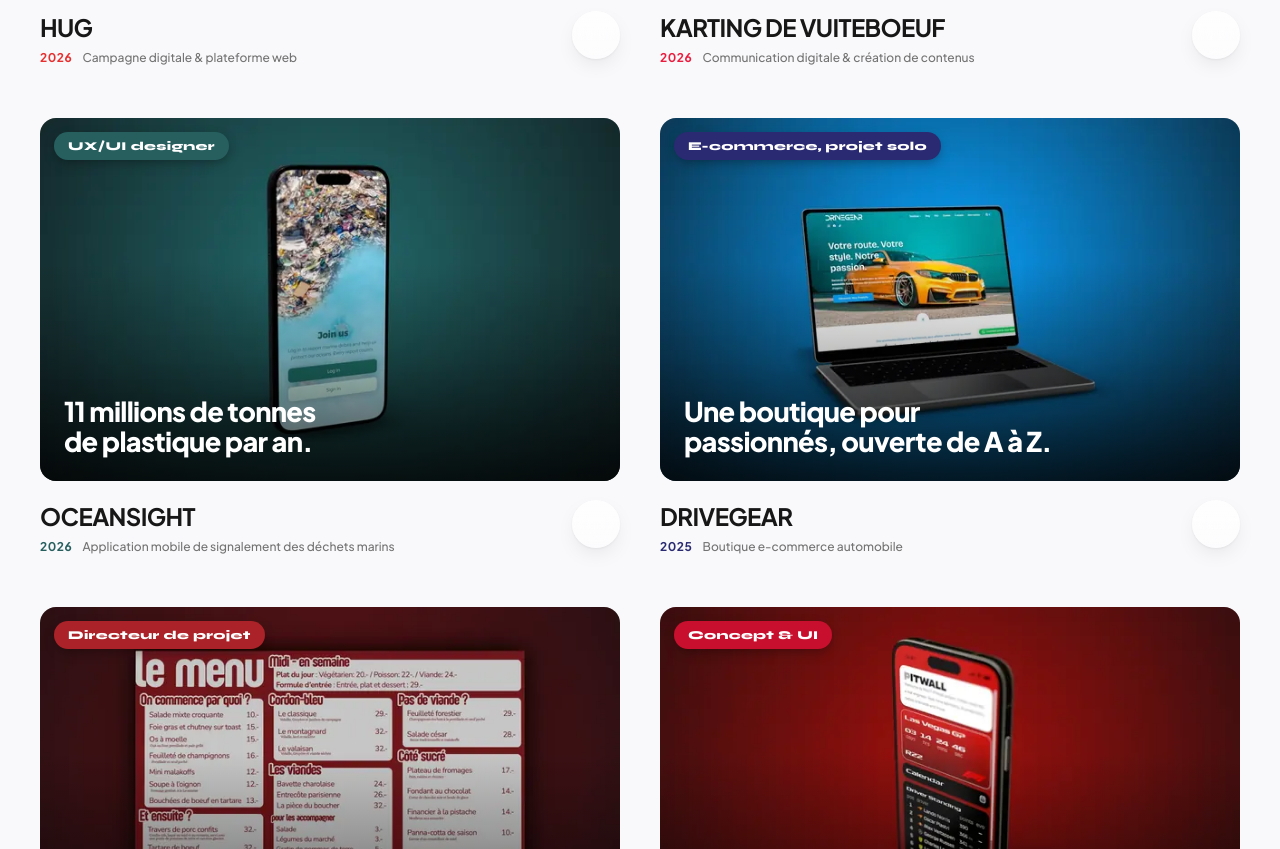
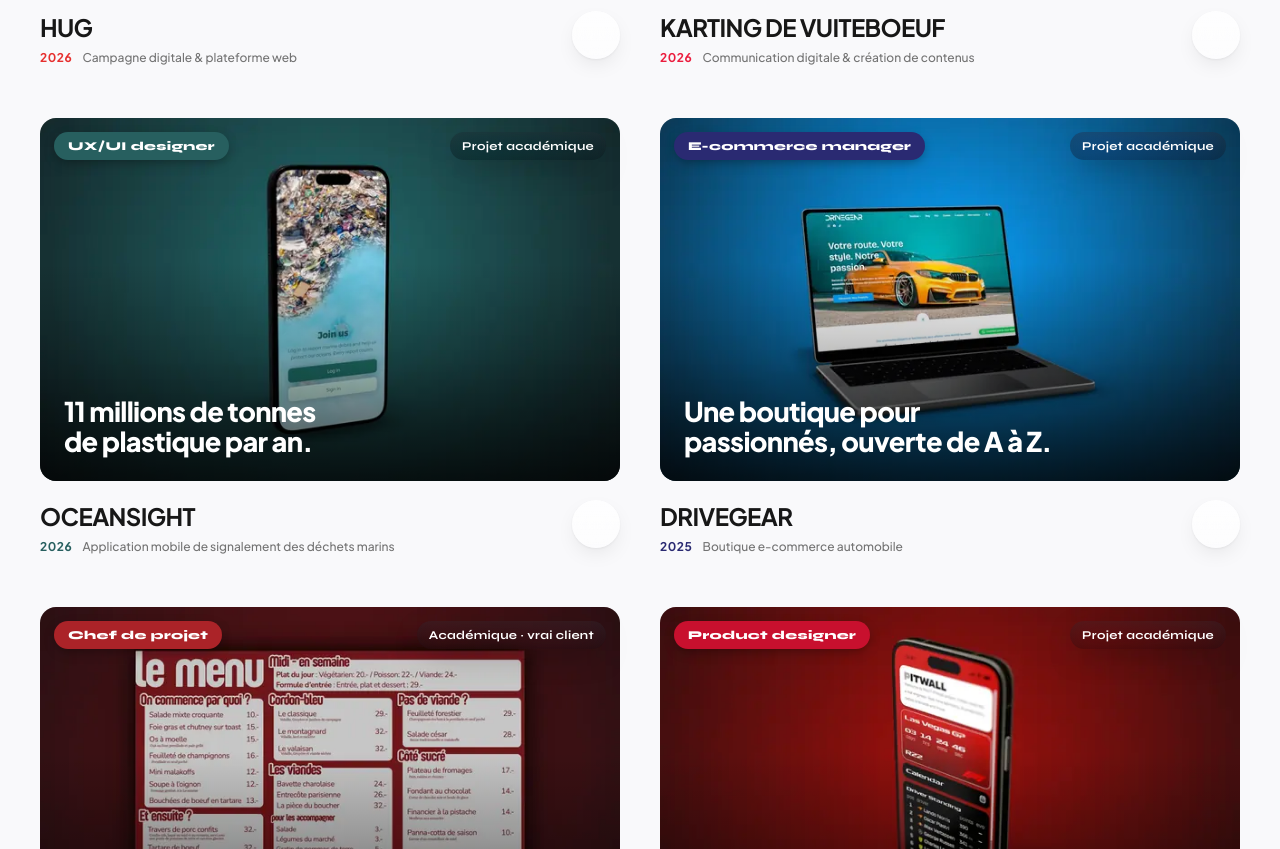
Before and after one commit to lucaleone15/portfolio, a React (Vite) app: page / in a window 1280 px wide. Shown: the part 2640-3489 px from the top of the page. Built offline with nearby package versions, Linux system fonts and the light colour scheme; some icons are missing.

Commit message:
Logical categories (web dev, digital communication, UX/UI design, e-commerce), role badges, project kind (professional / academic with real client / academic) on cards and pages

```diff
--- a/src/components/CaseStudy.tsx
+++ b/src/components/CaseStudy.tsx
@@ -5,6 +5,7 @@ import { Icon } from './Icon';
 import { useLanguage } from '../context/LanguageContext';
 import { Project } from '../types';
 import { imageSrcSet } from '../data/images';
+import { PROJECT_KIND_LABEL } from '../data/portfolioData';
 import { projectMediaTransition } from '../viewTransitions';
 import type { CaseBlock, CaseFigure, CaseImage, CaseStep, CaseStudy as CaseStudyData } from '../data/caseStudies';
 
@@ -573,7 +574,10 @@ export function CaseStudy({ project, study }: { project: Project; study: CaseStu
       {/* Hero: the stake first, then the facts */}
       <header className="pb-10 sm:pb-14">
         <Reveal>
-          <p className="font-syne text-xs sm:text-sm font-bold uppercase tracking-widest" style={{ color: 'var(--pa-text)' }}>
+          <span className="inline-flex h-7 items-center rounded-full bg-black/[0.06] px-3 font-syne text-xs font-bold text-neutral-800 dark:bg-white/[0.1] dark:text-white">
+            {PROJECT_KIND_LABEL[project.kind][lang]}
+          </span>
+          <p className="mt-4 font-syne text-xs sm:text-sm font-bold uppercase tracking-widest" style={{ color: 'var(--pa-text)' }}>
             {study.kicker}
           </p>
           <h1 className="mt-4 text-4xl sm:text-6xl lg:text-7xl font-extrabold tracking-tight leading-[1.02] text-neutral-900 dark:text-white">
--- a/src/components/ProjectCard.tsx
+++ b/src/components/ProjectCard.tsx
@@ -5,7 +5,7 @@ import { Icon } from './Icon';
 import { Project } from '../types';
 import { useLanguage } from '../context/LanguageContext';
 import { Link, projectPath } from '../router';
-import { projectAccentVars } from '../data/portfolioData';
+import { PROJECT_KIND_LABEL, projectAccentVars } from '../data/portfolioData';
 import { imageSrcSet } from '../data/images';
 import { projectMediaTransition } from '../viewTransitions';
 
@@ -112,8 +112,15 @@ export function ProjectCard({ project }: ProjectCardProps) {
             </div>
           )}
 
+          {/* How the project came about: real work, school project for a real client, or school project */}
+          <div className="absolute top-3.5 right-3.5 z-20">
+            <span className="glass-media font-syne h-7 px-3 rounded-full text-[11px] sm:text-xs font-bold inline-flex items-center tracking-wide whitespace-nowrap">
+              {PROJECT_KIND_LABEL[project.kind][lang]}
+            </span>
+          </div>
+
           {/* My role on the project (the category only drives the filter) */}
-          <div className="absolute top-3.5 left-3.5 z-20 max-w-[calc(100%-28px)]">
+          <div className="absolute top-3.5 left-3.5 z-20 max-w-[calc(50%-14px)]">
             <span
               className="font-syne h-7 px-3.5 rounded-full text-[11px] sm:text-xs font-extrabold inline-flex items-center tracking-wide truncate max-w-full shadow-[0_4px_12px_-2px_rgba(0,0,0,0.35)]"
               style={{ backgroundColor: 'var(--pa)', color: 'var(--pa-on)' }}
--- a/src/data/portfolioData.ts
+++ b/src/data/portfolioData.ts
@@ -17,6 +17,8 @@ export const USER_INFO = {
 export interface UnifiedProjectDefinition {
   /** Also the URL slug: /projets/:id and /en/projects/:id */
   id: string;
+  /** pro: real work · school-client: course project for a real client · school: course project, fictional brief */
+  kind: ProjectKind;
   /** Proper-case project name used in page titles and structured data */
   name: string;
   number: string;
@@ -88,9 +90,19 @@ export function projectAccentVars(project: Pick<Project, 'accentColor' | 'accent
   } as React.CSSProperties;
 }
 
+export type ProjectKind = 'pro' | 'school-client' | 'school';
+
+/** How a project came about, shown on its card and page */
+export const PROJECT_KIND_LABEL: Record<ProjectKind, { fr: string; en: string }> = {
+  pro: { fr: 'Projet professionnel', en: 'Professional work' },
+  'school-client': { fr: 'Académique · vrai client', en: 'Academic · real client' },
+  school: { fr: 'Projet académique', en: 'Academic project' },
+};
+
 export const UNIFIED_PROJECTS: UnifiedProjectDefinition[] = [
   {
     id: 'hug',
+    kind: 'school-client',
     name: 'HUG',
     number: '01',
     year: '2026',
@@ -117,7 +129,7 @@ export const UNIFIED_PROJECTS: UnifiedProjectDefinition[] = [
       title: 'HUG',
       subtitle: 'Campagne digitale & plateforme web',
       client: 'Hôpitaux universitaires de Genève · Projet académique',
-      category: 'Projet 360°',
+      category: 'Développement web',
       role: 'Conception 360° (UX/UI, Dév & Com)',
       team: 'Marc Bridy, Romain Blanchard, Étienne Bergeon, Liliana Kolmakova, Christophe Cunha et Aissya M’Ghirbi.',
       hook: '3 inscrits sur 10 repartaient sans donner.',
@@ -148,7 +160,7 @@ export const UNIFIED_PROJECTS: UnifiedProjectDefinition[] = [
       title: 'HUG',
       subtitle: 'Digital campaign & web platform',
       client: 'Geneva University Hospitals · Academic project',
-      category: '360° Project',
+      category: 'Web development',
       role: '360° Lead (UX/UI, Dev & Com)',
       team: 'Marc Bridy, Romain Blanchard, Étienne Bergeon, Liliana Kolmakova, Christophe Cunha and Aissya M’Ghirbi.',
       hook: '3 in 10 donors left without giving.',
@@ -178,6 +190,7 @@ export const UNIFIED_PROJECTS: UnifiedProjectDefinition[] = [
   },
   {
     id: 'karting-vuiteboeuf',
+    kind: 'pro',
     name: 'Karting de Vuiteboeuf',
     number: '02',
     year: '2026',
@@ -203,7 +216,7 @@ export const UNIFIED_PROJECTS: UnifiedProjectDefinition[] = [
       title: 'KARTING VUITEBOEUF',
       subtitle: 'Communication digitale & création de contenus',
       client: 'Karting de Vuiteboeuf',
-      category: 'Communication Digitale',
+      category: 'Communication digitale',
       role: 'Responsable communication digitale',
       hook: 'De la piste à 329’000 vues.',
       badge: 'Community manager',
@@ -230,7 +243,7 @@ export const UNIFIED_PROJECTS: UnifiedProjectDefinition[] = [
       title: 'KARTING VUITEBOEUF',
       subtitle: 'Digital communication & content creation',
       client: 'Karting de Vuiteboeuf',
-      category: 'Digital Communication',
+      category: 'Digital communication',
       role: 'Digital Communications Manager',
       hook: 'From the track to 329,000 views.',
       badge: 'Community manager',
@@ -256,6 +269,7 @@ export const UNIFIED_PROJECTS: UnifiedProjectDefinition[] = [
   },
   {
     id: 'oceansight',
+    kind: 'school',
     name: 'OceanSight',
     number: '03',
     year: '2026',
@@ -279,7 +293,7 @@ export const UNIFIED_PROJECTS: UnifiedProjectDefinition[] = [
       title: 'OCEANSIGHT',
       subtitle: 'Application mobile de signalement des déchets marins',
       client: 'Projet académique · HEIG-VD',
-      category: 'UI/UX Design',
+      category: 'UX/UI design',
       role: 'UI/UX Design',
       team: 'Sacha Loskov et Romain Blanchard.',
       hook: '11 millions de tonnes de plastique par an.',
@@ -307,7 +321,7 @@ export const UNIFIED_PROJECTS: UnifiedProjectDefinition[] = [
       title: 'OCEANSIGHT',
       subtitle: 'Mobile app for marine waste reporting',
       client: 'Academic project · HEIG-VD',
-      category: 'UI/UX Design',
+      category: 'UX/UI design',
       role: 'UI/UX Design',
       team: 'Sacha Loskov and Romain Blanchard.',
       hook: '11 million tonnes of plastic a year.',
@@ -334,6 +348,7 @@ export const UNIFIED_PROJECTS: UnifiedProjectDefinition[] = [
   },
   {
     id: 'drivegear',
+    kind: 'school',
     name: 'DriveGear',
     number: '04',
     year: '2025',
@@ -356,10 +371,10 @@ export const UNIFIED_PROJECTS: UnifiedProjectDefinition[] = [
       title: 'DRIVEGEAR',
       subtitle: 'Boutique e-commerce automobile',
       client: 'Cours E-commerce · HEIG-VD',
-      category: 'E-Commerce',
+      category: 'E-commerce',
       role: 'Projet solo : stratégie, design, boutique et marketing',
       hook: 'Une boutique pour passionnés, ouverte de A à Z.',
-      badge: 'E-commerce, projet solo',
+      badge: 'E-commerce manager',
       summary: "Conception d'une boutique e-commerce spécialisée dans l'univers automobile, développée sur WordPress et WooCommerce.",
       overview: "Création de DriveGear, une boutique en ligne dédiée aux passionnés d'automobile. Le projet porte sur la conception de l'expérience utilisateur, la structuration du catalogue, l'identité visuelle et la mise en place de la boutique avec WordPress et WooCommerce. Une attention particulière a été portée à la clarté de la navigation, à la présentation des produits et à la cohérence de l'ensemble de l'expérience d'achat.",
       challenges: [
@@ -383,10 +398,10 @@ export const UNIFIED_PROJECTS: UnifiedProjectDefinition[] = [
       title: 'DRIVEGEAR',
       subtitle: 'Automotive e-commerce store',
       client: 'E-commerce course · HEIG-VD',
-      category: 'E-Commerce',
+      category: 'E-commerce',
       role: 'Solo project: strategy, design, store and marketing',
       hook: 'A store for car lovers, built from A to Z.',
-      badge: 'E-commerce, solo project',
+      badge: 'E-commerce manager',
       summary: 'Design of an e-commerce store dedicated to the automotive world, built with WordPress and WooCommerce.',
       overview: 'Creation of DriveGear, an online store dedicated to automotive enthusiasts. The project focused on user experience, catalogue structure, visual identity and the implementation of the online store using WordPress and WooCommerce. Particular attention was given to clear navigation, product presentation and a consistent purchasing experience.',
       challenges: [
@@ -409,6 +424,7 @@ export const UNIFIED_PROJECTS: UnifiedProjectDefinition[] = [
   },
   {
     id: 'etoile-blanche',
+    kind: 'school-client',
     name: 'Étoile Blanche',
     number: '05',
     year: '2026',
@@ -423,11 +439,11 @@ export const UNIFIED_PROJECTS: UnifiedProjectDefinition[] = [
       title: 'ÉTOILE BLANCHE',
       subtitle: 'Communication d’un restaurant lausannois',
       client: 'Restaurant L’Étoile Blanche, Lausanne · Projet académique',
-      category: 'Communication & print',
+      category: 'Communication digitale',
       role: 'Vision globale et cohérence du projet',
       team: 'Sacha Loskov, Romain Blanchard, Ryad Ait-Slimane et Cindy Demont.',
       hook: 'Une nouvelle direction, une nouvelle image.',
-      badge: 'Directeur de projet',
+      badge: 'Chef de projet',
       summary: 'Refonte de la communication du restaurant L’Étoile Blanche à Lausanne : cartes, affichage, anecdotes et réseaux sociaux, autour d’un message rassembleur.',
       overview: 'Projet de l’agence étudiante Zest pour le restaurant L’Étoile Blanche à Lausanne, repris par une nouvelle direction : refonte des cartes, campagne d’affichage pour l’afterwork, affichettes « anecdotes » et contenus pour les réseaux sociaux.',
       challenges: [
@@ -451,7 +467,7 @@ export const UNIFIED_PROJECTS: UnifiedProjectDefinition[] = [
       title: 'ÉTOILE BLANCHE',
       subtitle: 'Communication for a Lausanne restaurant',
       client: 'L’Étoile Blanche restaurant, Lausanne · Academic project',
-      category: 'Communication & print',
+      category: 'Digital communication',
       role: 'Overall vision and consistency',
       team: 'Sacha Loskov, Romain Blanchard, Ryad Ait-Slimane and Cindy Demont.',
       hook: 'New owners, a new image.',
@@ -478,6 +494,7 @@ export const UNIFIED_PROJECTS: UnifiedProjectDefinition[] = [
   },
   {
     id: 'f1-pitwall',
+    kind: 'school',
     name: 'F1 PitWall',
     number: '06',
     year: '2025',
@@ -492,10 +509,10 @@ export const UNIFIED_PROJECTS: UnifiedProjectDefinition[] = [
       title: 'F1 PITWALL',
       subtitle: 'Application de second écran pour la Formule 1',
       client: 'Projet personnel de cours · HEIG-VD',
-      category: 'Concept & UI',
+      category: 'UX/UI design',
       role: 'Concept, données et UI (projet solo)',
       hook: 'Et si on regardait la course comme un ingénieur ?',
-      badge: 'Concept & UI',
+      badge: 'Product designer',
       summary: 'Concept d’une application qui donne aux fans de Formule 1 les données et la stratégie du muret des stands, en direct.',
       overview: 'Projet individuel du cours WebDon : une app de second écran qui affiche le classement détaillé, la télémétrie, la position des pilotes sur le circuit, et des prédictions de course basées sur l’IA et la simulation.',
       challenges: [
@@ -519,10 +536,10 @@ export const UNIFIED_PROJECTS: UnifiedProjectDefinition[] = [
       title: 'F1 PITWALL',
       subtitle: 'A second-screen app for Formula 1',
       client: 'Individual course project · HEIG-VD',
-      category: 'Concept & UI',
+      category: 'UX/UI design',
       role: 'Concept, data and UI (solo project)',
       hook: 'What if you watched the race like an engineer?',
-      badge: 'Concept & UI',
+      badge: 'Product designer',
       summary: 'Concept for an app that brings the pit wall’s data and strategy to Formula 1 fans, live.',
       overview: 'Individual project for the WebDon course: a second-screen app showing detailed standings, telemetry, drivers’ positions on track, and race predictions powered by AI and simulation.',
       challenges: [
@@ -547,6 +564,7 @@ export const UNIFIED_PROJECTS: UnifiedProjectDefinition[] = [
 
 export const PROJECTS_FR: Project[] = UNIFIED_PROJECTS.map((item) => ({
   id: item.id,
+  kind: item.kind,
   name: item.name,
   number: item.number,
   year: item.year,
@@ -560,6 +578,7 @@ export const PROJECTS_FR: Project[] = UNIFIED_PROJECTS.map((item) => ({
 
 export const PROJECTS_EN: Project[] = UNIFIED_PROJECTS.map((item) => ({
   id: item.id,
+  kind: item.kind,
   name: item.name,
   number: item.number,
   year: item.year,
--- a/src/types.ts
+++ b/src/types.ts
@@ -2,6 +2,7 @@ export type Language = 'fr' | 'en';
 
 export interface Project {
   id: string;
+  kind: 'pro' | 'school-client' | 'school';
   name: string;
   number: string;
   title: string;
```
